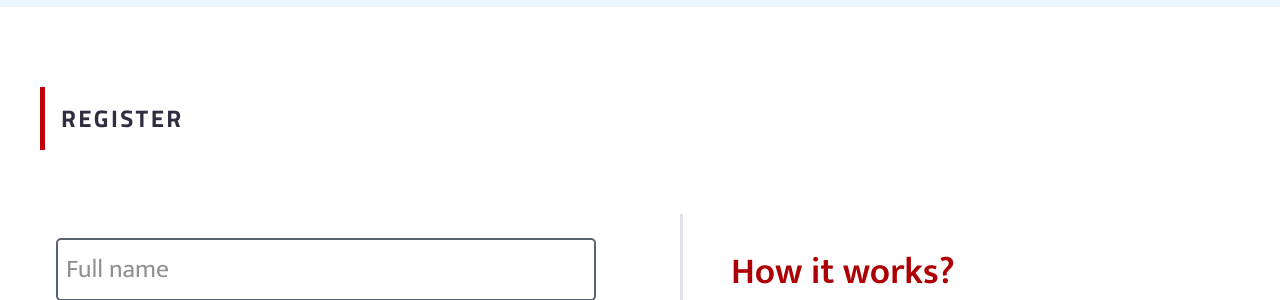
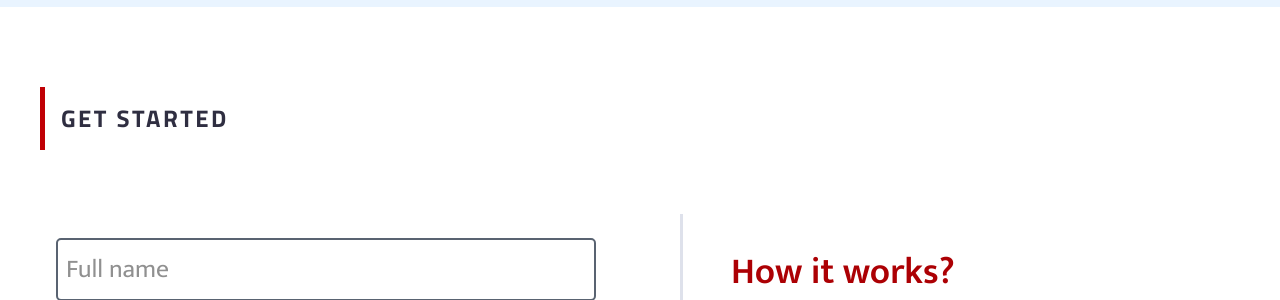
Before and after one commit to tripsimian-labs/bookingpad-web, a Jekyll site: the page built from index.html, in a window 1280 px wide and 900 px high, scrolled down 7401 px. Shown: the part 160-460 px from the top of the window. Built offline with Jekyll 4.4.1, drawn with Linux system fonts in a browser that asks for light colours; the list of posts is cut into pages by our own code.

Commit message:
Add Get Started section and cta

```diff
--- a/_includes/billboard.html
+++ b/_includes/billboard.html
@@ -9,7 +9,7 @@
                     {{ site.data.hero.billboard.subtext }}
                 </h4>
 
-                <a href="" class="primaryButton">{{ site.data.hero.billboard.button }}</a>
+                <a href="#get-started" class="primaryButton">{{ site.data.hero.billboard.button }}</a>
             </div>
             <div class="billboardMedia">
                 {%- include lightbox.html -%}
--- a/_includes/home_register.html
+++ b/_includes/home_register.html
@@ -1,6 +1,6 @@
-<div id="register" class="homeRegister">
+<div id="get-started" class="homeRegister">
     <div class="wrapper">
-        <h2 class="sectionHeading">Register</h2>
+        <h2 class="sectionHeading">Get Started</h2>
         <div class="homeRegisterGrid">
             <div class="homeRegisterItem">
                 <form id="subForm" name="registration" class="js-cm-form"
```
